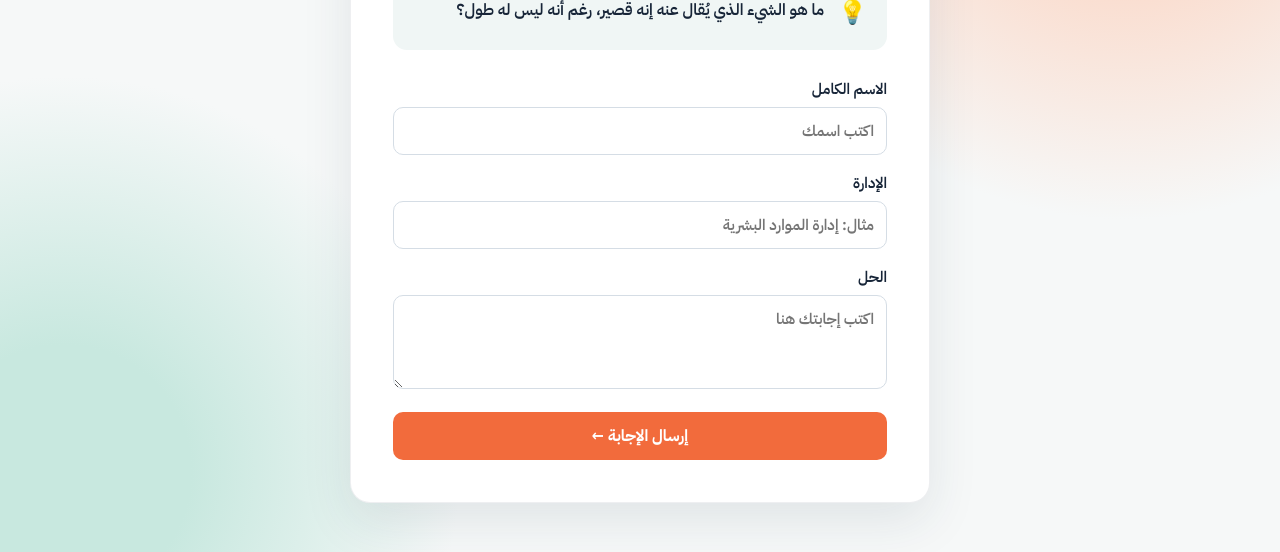
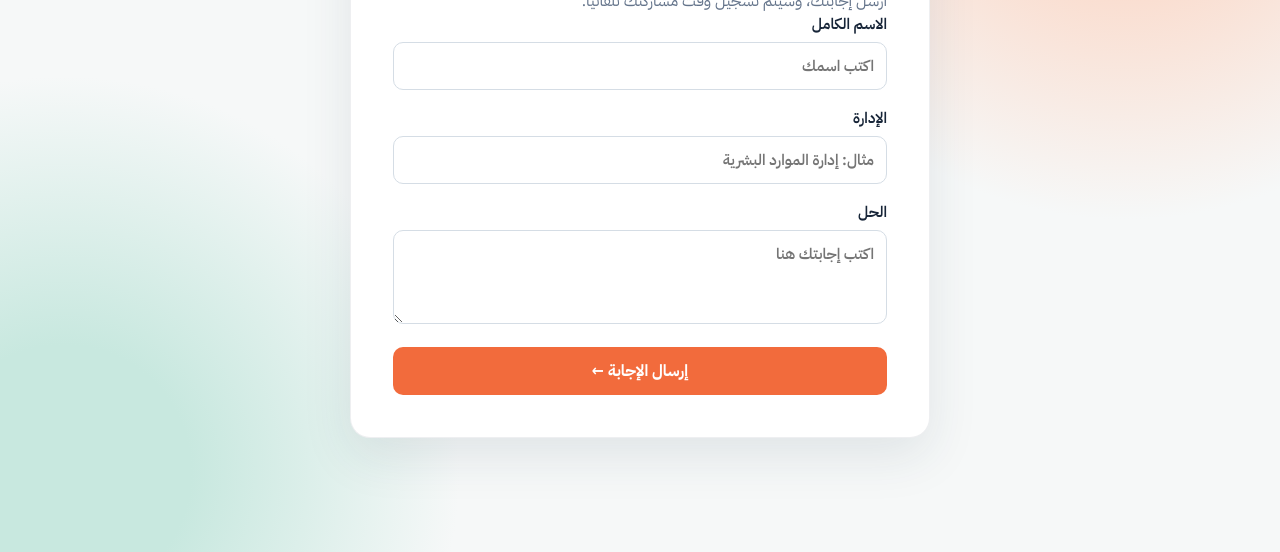
Before and after one commit to u89des/joke, a website: page index.html in a window 1280 px wide. Shown: the part 248-800 px from the top of the page. Drawn offline with Linux system fonts and the light colour scheme.

Commit message:
Add files via upload

```diff
--- a/index.html
+++ b/index.html
@@ -11,10 +11,6 @@
     <div class="eyebrow">مساحة التحدّي</div>
     <h1>لغز اليوم</h1>
     <p class="intro">أرسل إجابتك، وسيتم تسجيل وقت مشاركتك تلقائيًا.</p>
-    <section class="riddle" aria-label="اللغز">
-      <span>💡</span>
-      <p>ما هو الشيء الذي يُقال عنه إنه قصير، رغم أنه ليس له طول؟</p>
-    </section>
     <form id="answerForm">
       <label>الاسم الكامل<input id="name" required maxlength="80" placeholder="اكتب اسمك" /></label>
       <label>الإدارة<input id="department" required maxlength="80" placeholder="مثال: إدارة الموارد البشرية" /></label>
```
